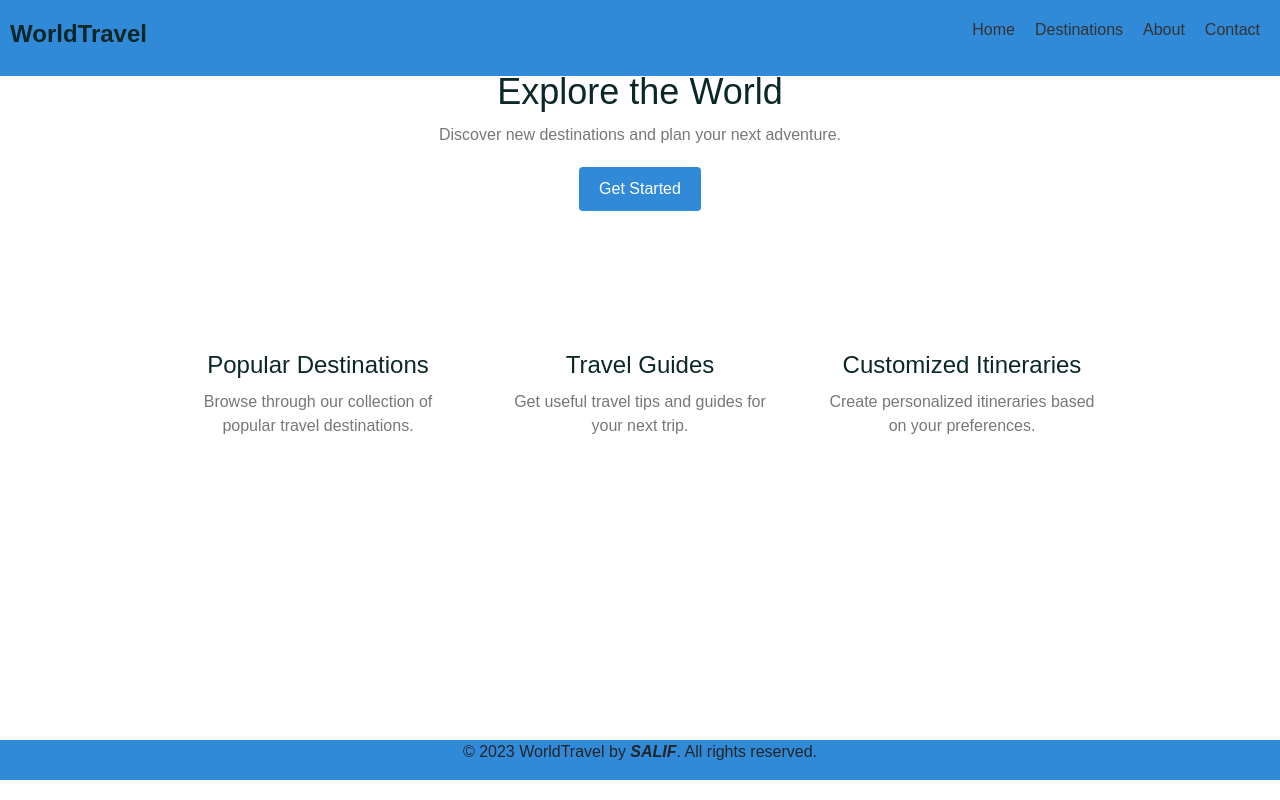
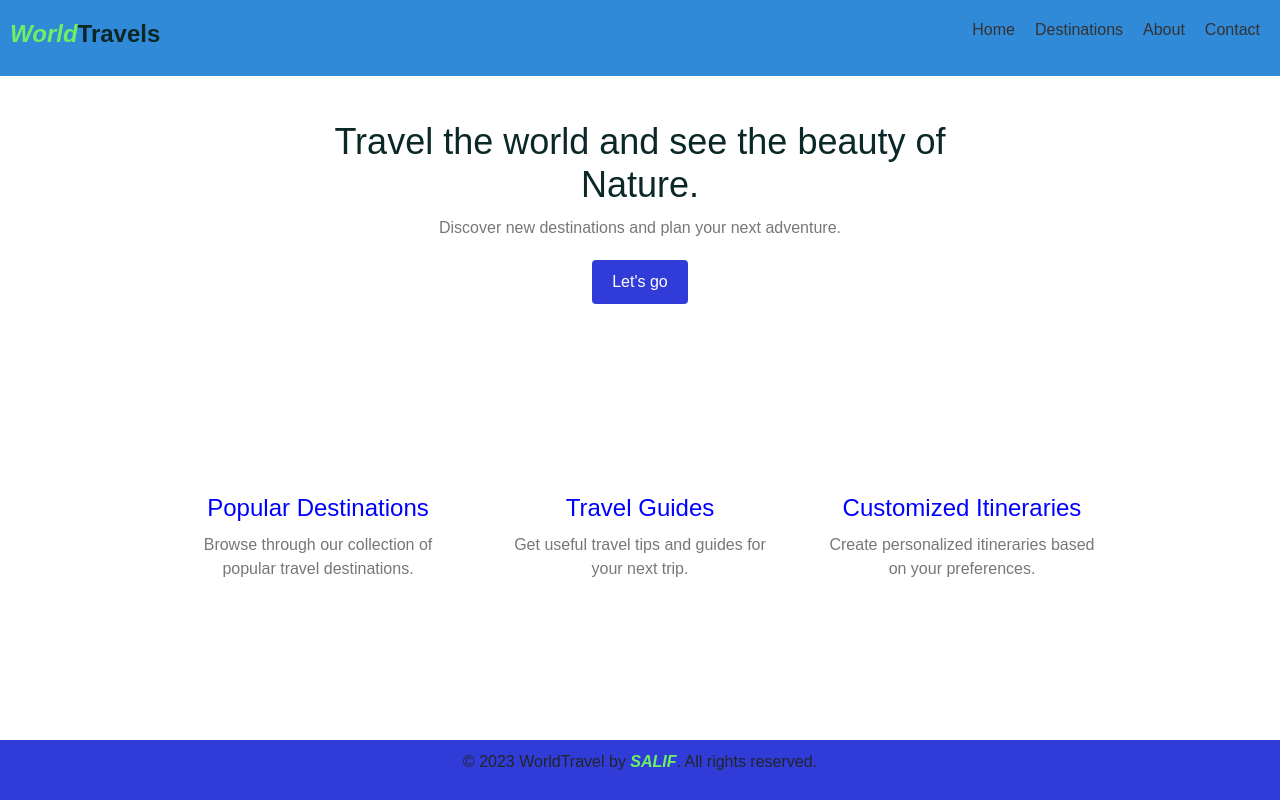
Before and after one commit to njiddasalifu/WorldTravels, a React (Create React App) app in the folder frontend/: page / in a window 1280 px wide. Built offline with nearby package versions, Linux system fonts and the light colour scheme; a web font is replaced by a local one.

Commit message:
added navigation

```diff
--- a/frontend/src/components/Homepage/homepage.css
+++ b/frontend/src/components/Homepage/homepage.css
@@ -28,6 +28,9 @@ body, h1, h2, h3, p, ul, li, a {
     font-size: 24px;
     font-weight: bold;
   }
+  .logo span {
+    color: #6df061;
+  }
 
   .nav-links li {
     display: inline-block;
@@ -42,6 +45,7 @@ body, h1, h2, h3, p, ul, li, a {
   .hero {
     text-align: center;
     margin-bottom: 40px;
+    padding: 100px;
   }
 
   .hero-title {
@@ -57,7 +61,7 @@ body, h1, h2, h3, p, ul, li, a {
   .hero-btn {
     display: inline-block;
     padding: 10px 20px;
-    background-color: #2081d5eb;
+    background-color: #202cd5eb;
     color: #fff;
     text-decoration: none;
     border-radius: 4px;
@@ -77,6 +81,7 @@ body, h1, h2, h3, p, ul, li, a {
   .feature-title {
     font-size: 24px;
     margin-bottom: 10px;
+    color: blue;
   }
 
   .feature-description {
@@ -85,10 +90,14 @@ body, h1, h2, h3, p, ul, li, a {
 
   .footer {
     text-align: center;
-    background-color: #2081d5eb;
-    margin-top: 40px;
+    background-color: #202cd5eb;
+    margin-top: 60px;
     position: fixed;
+    padding: 10px;
     left: 0;
     right: 0;
-    bottom: 20px;
+    /* bottom: 20px; */
   }
+  .footer span {
+    color: #6df061;
+  }
--- a/frontend/src/components/Homepage/homepage.js
+++ b/frontend/src/components/Homepage/homepage.js
@@ -6,7 +6,7 @@ function Homepage() {
   return (
     <div className="homepage">
       <header className="header">
-        <h1 className="logo">WorldTravel</h1>
+        <h1 className="logo"><span><i>World</i></span>Travels</h1>
         <nav className="navbar">
           <ul className="nav-links">
             <li><a href="/">Home</a></li>
@@ -18,9 +18,9 @@ function Homepage() {
       </header>
       <section className="hero">
         <div className="hero-content">
-          <h2 className="hero-title">Explore the World</h2>
+          <h2 className="hero-title">Travel the world and see the beauty of Nature.</h2>
           <p className="hero-subtitle">Discover new destinations and plan your next adventure.</p>
-          <a href="/destinations" className="hero-btn">Get Started</a>
+          <a href="/destinations" className="hero-btn">Let's go</a>
         </div>
       </section>
       <section className="features">
@@ -38,7 +38,7 @@ function Homepage() {
         </div>
       </section>
       <footer className="footer">
-        <p>&copy; {new Date().getFullYear()} WorldTravel by <i><b>SALIF</b></i>. All rights reserved.</p>
+        <p>&copy; {new Date().getFullYear()} WorldTravel by <i><b><span>SALIF</span></b></i>. All rights reserved.</p>
       </footer>
     </div>
   );
```
